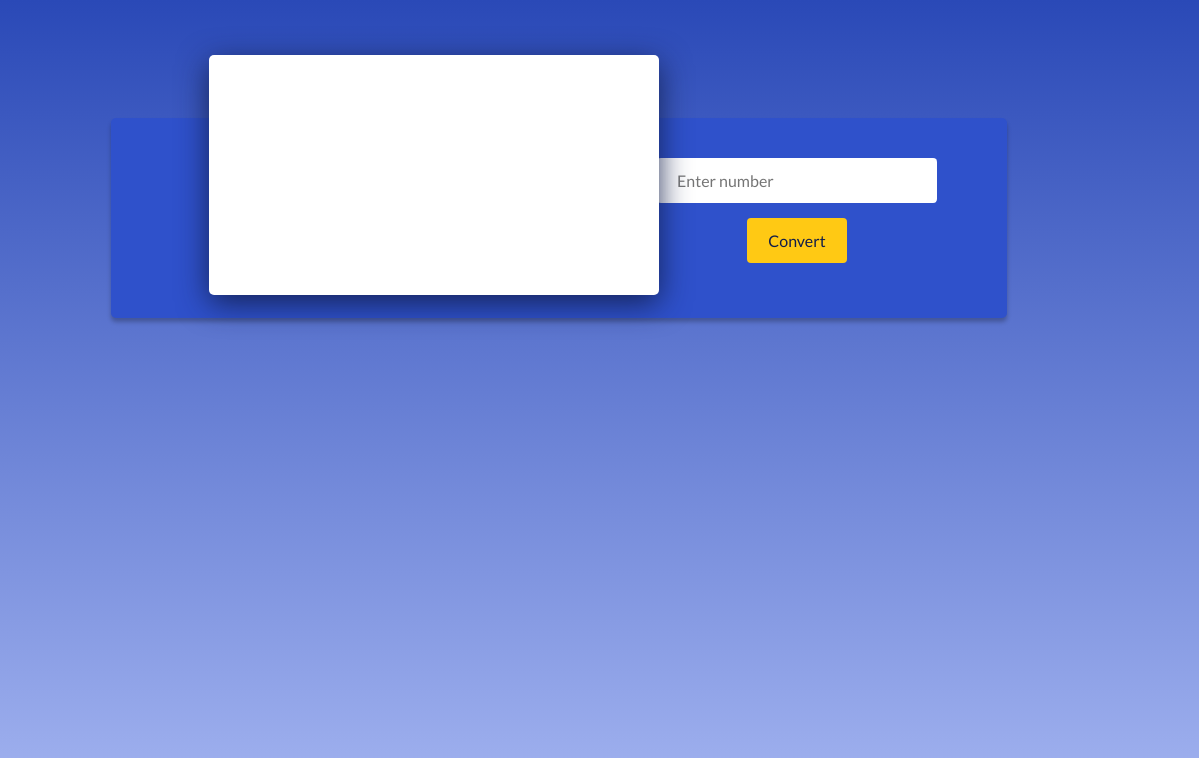
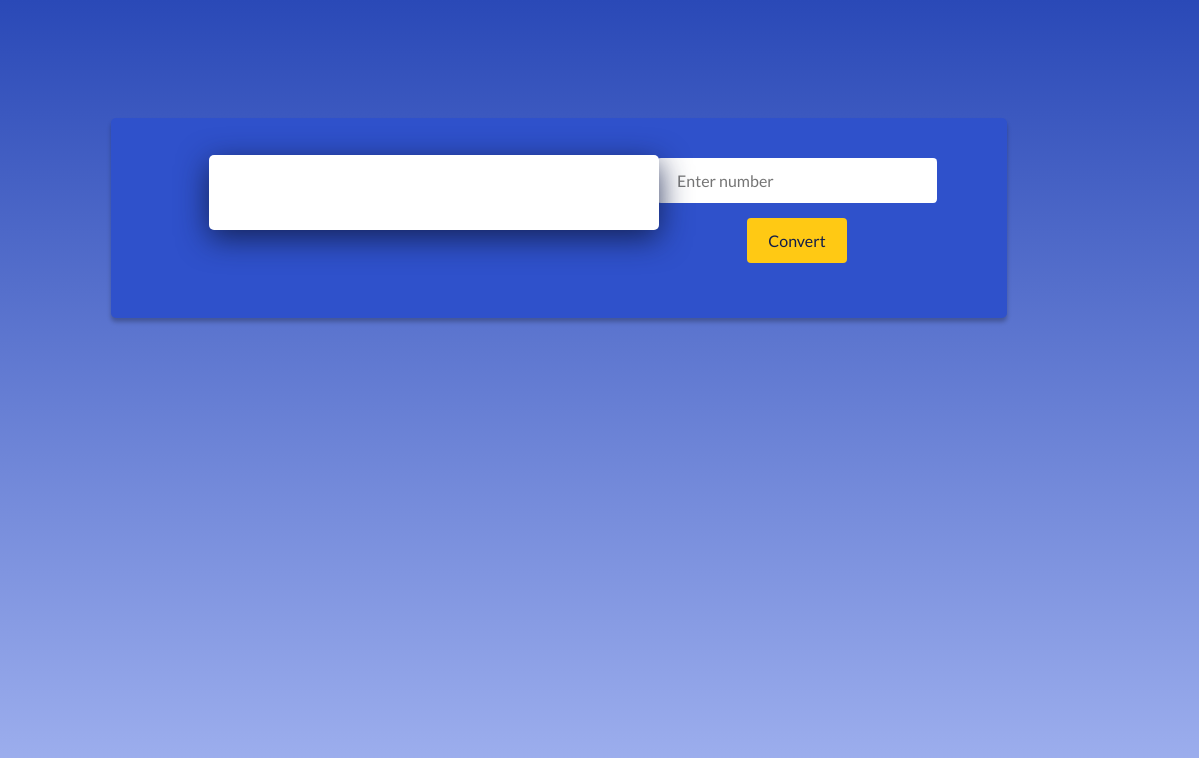
Before and after one commit to Chrismarcel/roman-numeral-encoder, a plain HTML site: page index.html in a window 1280 px wide. Shown: the full height of the page, 81-1280 px from the left. Drawn offline with Linux system fonts and the light colour scheme.

Commit message:
fix: Reduce height of display card

```diff
--- a/css/style.css
+++ b/css/style.css
@@ -72,10 +72,10 @@ main.converter {
 .card--display {
   background: #ffffff;
   box-shadow: 0px 8px 31px rgba(18, 30, 74, 0.9);
-  height: 240px;
+  height: 75px;
   left: 290px;
   position: absolute;
-  top: 55px;
+  top: 155px;
   width: 450px;
 }
 
--- a/js/script.js
+++ b/js/script.js
@@ -3,6 +3,7 @@ const converterBtn = document.querySelector(".converter__btn");
 converterBtn.addEventListener("click", function(evt) {
   evt.preventDefault();
 
+  const romanFigures = ["C", "D", "I", "L", "M", "V", "X"];
   const value = document.querySelector(".converter__input").value;
   const romanNumeral = encoder(value);
   if (!parseInt(value)) {
@@ -55,9 +56,7 @@ function encoder(number) {
   };
   const digits = Object.keys(romanLiterals).reverse();
 
-  if () {
-
-  }
+  console.log(typeof number);
 
   if (romanLiterals[number]) {
     return romanLiterals[number];
```
